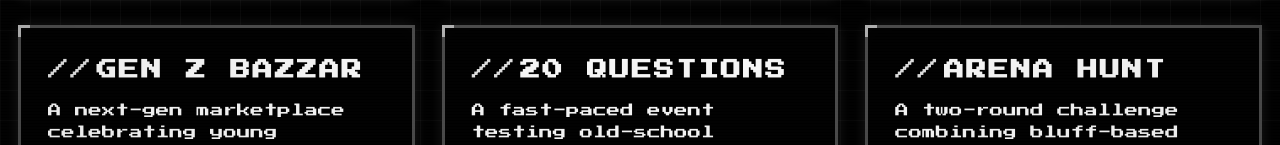
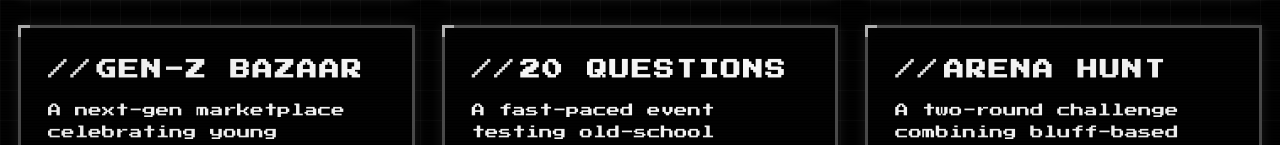
Before and after one commit to PraveenVenktateshNA/Enantra26website, a React (Vite) app: page /events in a window 1280 px wide. Shown: the part 570-715 px from the top of the page. Built offline with nearby package versions, Linux system fonts and the light colour scheme.

Commit message:
Changing Bazzar to Bazaar in the event name

```diff
--- a/src/pages/Events.jsx
+++ b/src/pages/Events.jsx
@@ -56,7 +56,7 @@ export default function Events() {
     },
     {
       id: 4,
-      title: 'GEN Z BAZZAR',
+      title: 'GEN-Z BAZAAR',
       text: 'A next-gen marketplace celebrating young entrepreneurs through unique products, artisanal creations, and innovative services.',
       image: 'https://placehold.co/800x600/000000/FFFFFF/png?text=EVENT+4',
       fullDescription: "An exceptional marketplace showcasing the creativity of the nextgen entrepreneurs through unique products, artisanal creations, and innovative services. It's a celebration of the entrepreneurial spirit fuelling these small-scale businesses.",
```
